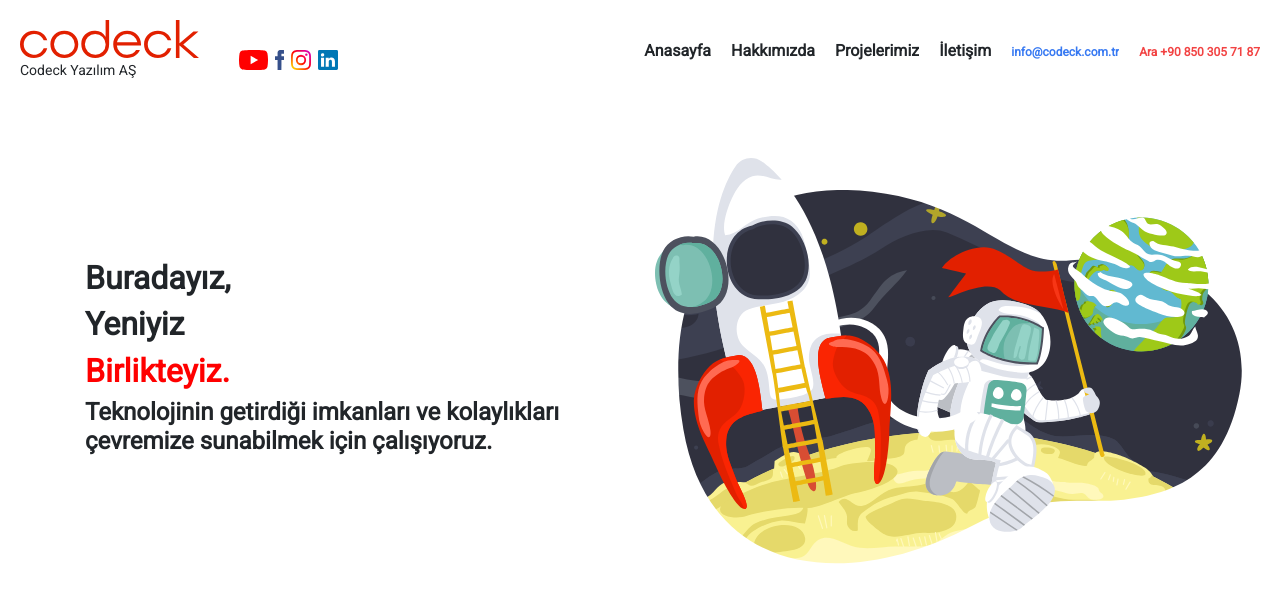
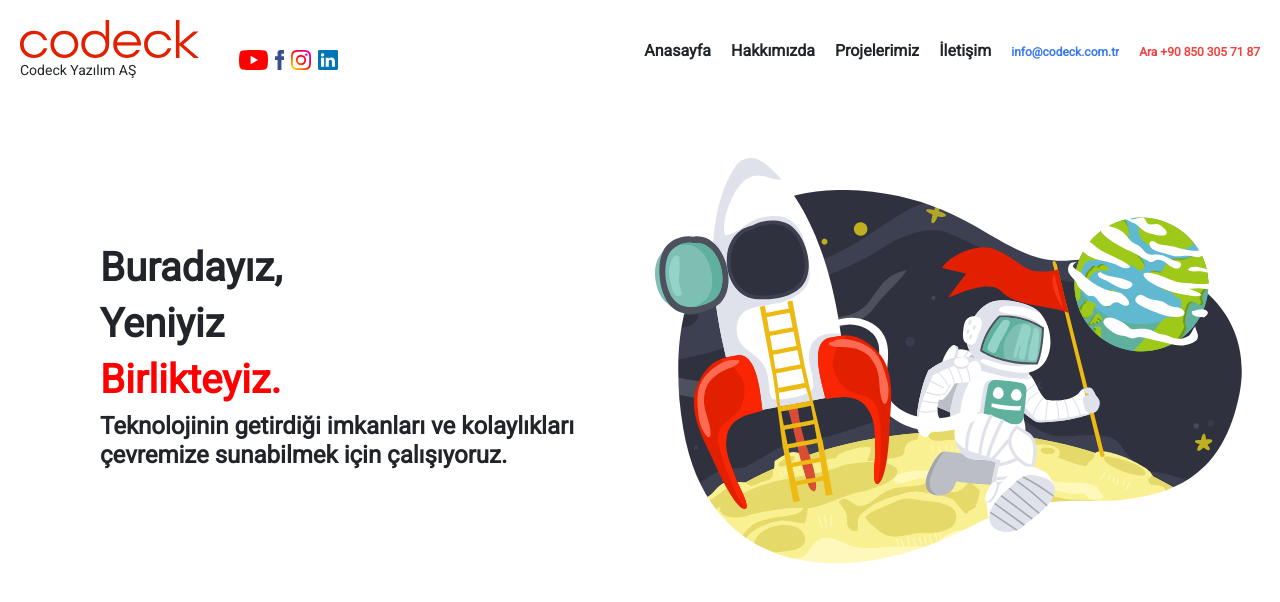
Before and after one commit to Joomlax/codeck-clone-react-js, a React (Create React App) app: page / in a window 1280 px wide. Shown: the top 602 px of the page. Built offline with nearby package versions, Linux system fonts and the light colour scheme.

Commit message:
Little revision for the hero component

```diff
--- a/src/Assets/css/Hero.css
+++ b/src/Assets/css/Hero.css
@@ -1,3 +1,8 @@
+.row {
+  margin-left: 0px;
+  margin-right: 0px;
+}
+
 .hero {
   text-align: center;
   margin-top: 50px;
@@ -6,10 +11,12 @@
   justify-content: space-between;
 }
 .hero-text {
+  padding-left: 100px;
   text-align: left;
 }
 .hero-image {
-  text-align: left;
+  text-align: right;
+  padding-right: 100px;
 }
 .hero-title {
   text-align: left;
--- a/src/components/Hero.js
+++ b/src/components/Hero.js
@@ -5,20 +5,18 @@ import Space from "../Assets/img/space.svg";
 export class Hero extends Component {
   render() {
     return (
-      <div className="container">
       <div className="row hero">
         <div className="col-6 hero-text">
-            <h2 className="hero-title">Buradayız, </h2>
-            <h2 className="hero-yeniyiz">Yeniyiz</h2>
-            <h2 className="hero-birlikteyiz">Birlikteyiz.</h2>
+          <h1 className="hero-title">Buradayız, </h1>
+          <h1 className="hero-yeniyiz">Yeniyiz</h1>
+          <h1 className="hero-birlikteyiz">Birlikteyiz.</h1>
           <h4 className="hero-parag">
             Teknolojinin getirdiği imkanları ve kolaylıkları çevremize
             sunabilmek için çalışıyoruz.
           </h4>
         </div>
         <div className="col-6 hero-image">
-            <img className="hero-space" src={Space} />
-          </div>
+          <img className="hero-space" src={Space} alt="space animation" />
         </div>
       </div>
     );
```
Also changed, not shown: 1 other file (tests, documents, lock files or other folders). Lines whose indentation alone changed are shown as unchanged.
